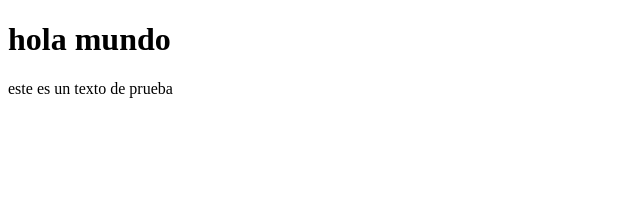
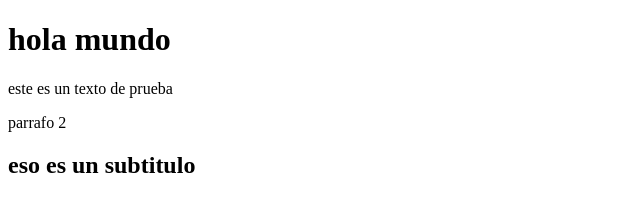
Before and after one commit to nicolas18-lopez/clase, a plain HTML site: page index.html in a window 1280 px wide. Shown: the whole page, without its empty margins (0-640 px from the left). Drawn offline with Linux system fonts and the light colour scheme.

Commit message:
primer cambio realizado en la rama-1

```diff
--- a/index.html
+++ b/index.html
@@ -8,6 +8,8 @@
 <body>
     <h1>hola mundo</h1>
     <p>este es un texto de prueba</p>
+    <p>parrafo 2</p>
+    <h2>eso es un subtitulo</h2>
 
 </body>
 </html>
```
